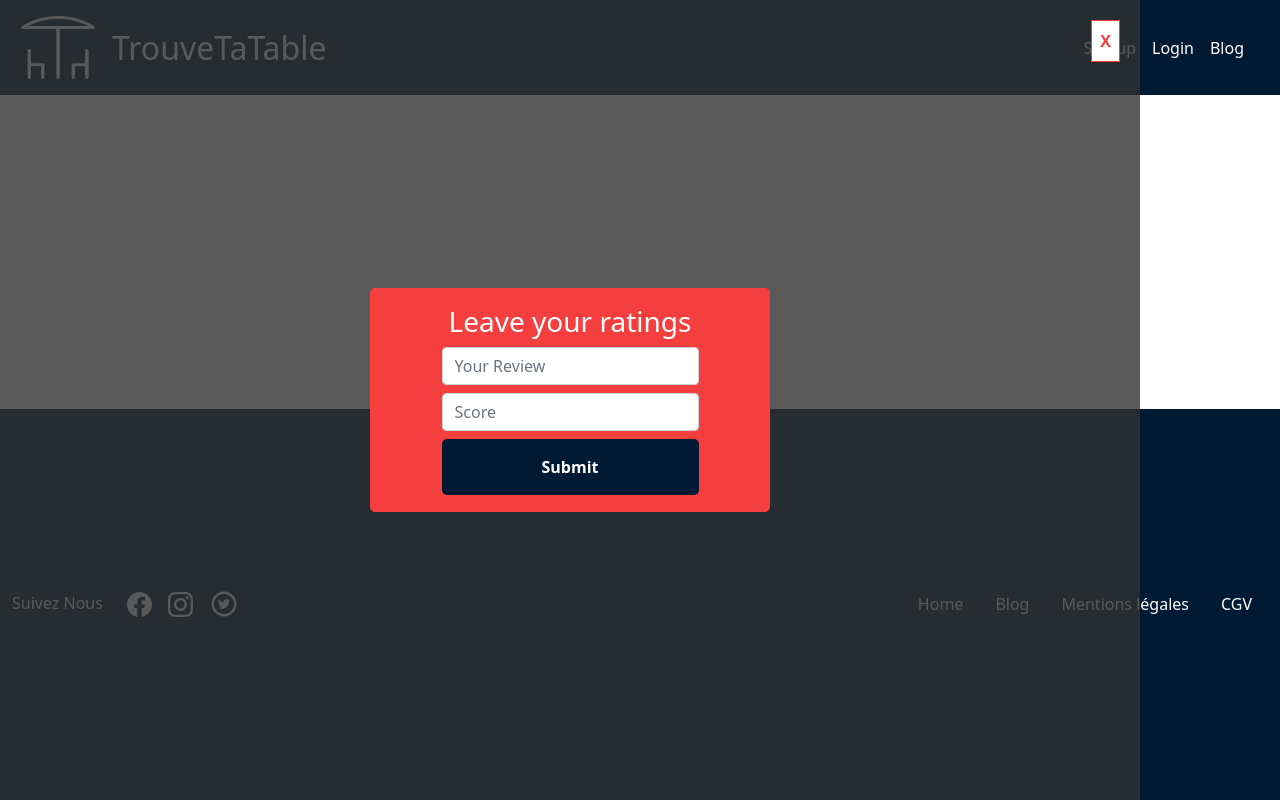
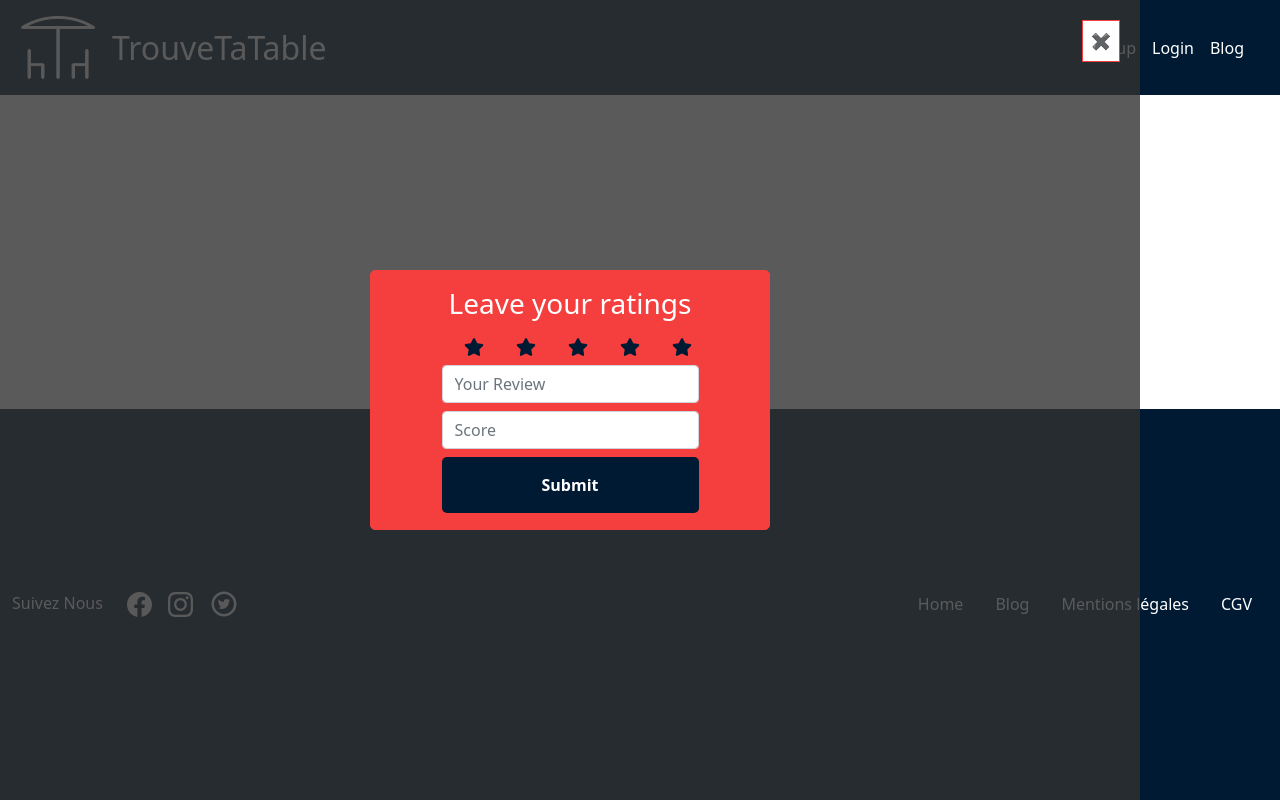
Before and after one commit to chendanet/frontend_trouvetatabe, a React (Create React App) app: page /ratings in a window 1280 px wide. Built offline with nearby package versions, Linux system fonts and the light colour scheme; no server answers.

Commit message:
ratings star for reviews

```diff
--- a/package.json
+++ b/package.json
@@ -11,6 +11,7 @@
     "react": "^17.0.2",
     "react-bootstrap": "^1.6.1",
     "react-dom": "^17.0.2",
+    "react-icons": "^4.2.0",
     "react-redux": "^7.2.4",
     "react-router": "^5.2.0",
     "react-router-dom": "^5.2.0",
--- a/src/components/App/index.jsx
+++ b/src/components/App/index.jsx
@@ -22,6 +22,7 @@ import { PROD_EDIT_VENUE } from 'api/apiHandler';
 import ForgotPassword from 'pages/ForgotPassword';
 import ResetPassword from 'pages/ResetPassword';
 import Ratings from 'pages/Ratings';
+
 
 
 const App = () => {
--- /dev/null
+++ b/src/components/Star/Star.css
@@ -0,0 +1,16 @@
+.Star {
+    display: flex;
+    justify-content: center;
+    align-items: center;
+    min-height: 100vh;
+}
+
+
+input[type="radio"] {
+    display: none;
+}
+
+.star {
+ cursor: pointer;
+ transition: color 200ms;
+}
--- /dev/null
+++ b/src/components/Star/Star.jsx
@@ -0,0 +1,37 @@
+import React, { useState } from "react";
+import { FaStar } from "react-icons/fa";
+import "components/Star/Star.css";
+
+
+
+export const StarRating = () => {
+    const [rating, setRating] = useState(null);
+    const [hover, setHover] = useState(null);
+
+    return(
+        <div>
+            {[...Array(5)].map((star, i) => {
+                const ratingValue = i + 1;
+
+                return(
+                <label>
+                    <input
+                    type="radio"
+                    name="rating"
+                    value={ratingValue}
+                    onClick={ () => setRating(ratingValue)}
+                    />
+                    <FaStar
+                    className="star"
+                    color={ratingValue <= (hover || rating) ? "#ffc107" : "#001A33"} size={20}
+                    onMouseEnter={() => setHover(ratingValue)}
+                    onMouseLeave={() => setHover(null)}
+                    />
+                </label>
+                )
+            })}
+        </div>
+    )
+
+
+};
--- a/src/pages/Ratings/Rating.css
+++ b/src/pages/Ratings/Rating.css
@@ -6,7 +6,13 @@
 }
 .input {
   margin: 1rem;
+
 }
+
+.form-radio {
+  display : none;
+}
+
 button {
   font-weight: 900;
 }
--- a/src/pages/Ratings/index.jsx
+++ b/src/pages/Ratings/index.jsx
@@ -6,6 +6,8 @@ import "pages/Booking/Booking.css";
 import { useSelector } from "react-redux";
 import { PROD_BOOKINGS } from 'api/apiHandler';
 import { PROD_EDIT_VENUE } from 'api/apiHandler';
+import { FaStar } from "react-icons/fa";
+import { StarRating } from "components/Star/Star";
 
 const Ratings = ({ modal, idVenue }) => {
 
@@ -60,7 +62,11 @@ const Ratings = ({ modal, idVenue }) => {
     <div className="container d-flex align-items-center justify-content-center overlay">
       <div className="form-container " align="center">
         <h3> Leave your ratings </h3>
-        <button type="button" onClick={modal} className="close">X</button>
+        <div>
+
+    </div>
+        <button type="button" onClick={modal} className="close">✖️</button>
+        <StarRating/>
         <form>
           <input
             type="text"
@@ -71,7 +77,6 @@ const Ratings = ({ modal, idVenue }) => {
             className="form-control mb-2"
              onChange={(e) => setReview(e.target.value)}
           />
-
            <input
             type="number"
             id="score"
--- a/src/pages/Venue/index.jsx
+++ b/src/pages/Venue/index.jsx
@@ -10,6 +10,7 @@ import EditVenue from "pages/EditVenue";
 import Ratings from "pages/Ratings";
 
 import { PROD_EDIT_VENUE, PROD_BOOKINGS } from 'api/apiHandler';
+import { StarRating } from "components/Star/Star";
 
 
 const Venue = () => {
@@ -166,7 +167,7 @@ const Venue = () => {
                             </div>
                         )
                         )}
-
+<StarRating/>
 {/* ********************************** RATINGS ********************************** */}
 </div>
 
```
Also changed, not shown: 1 other file (tests, documents, lock files or other folders).
